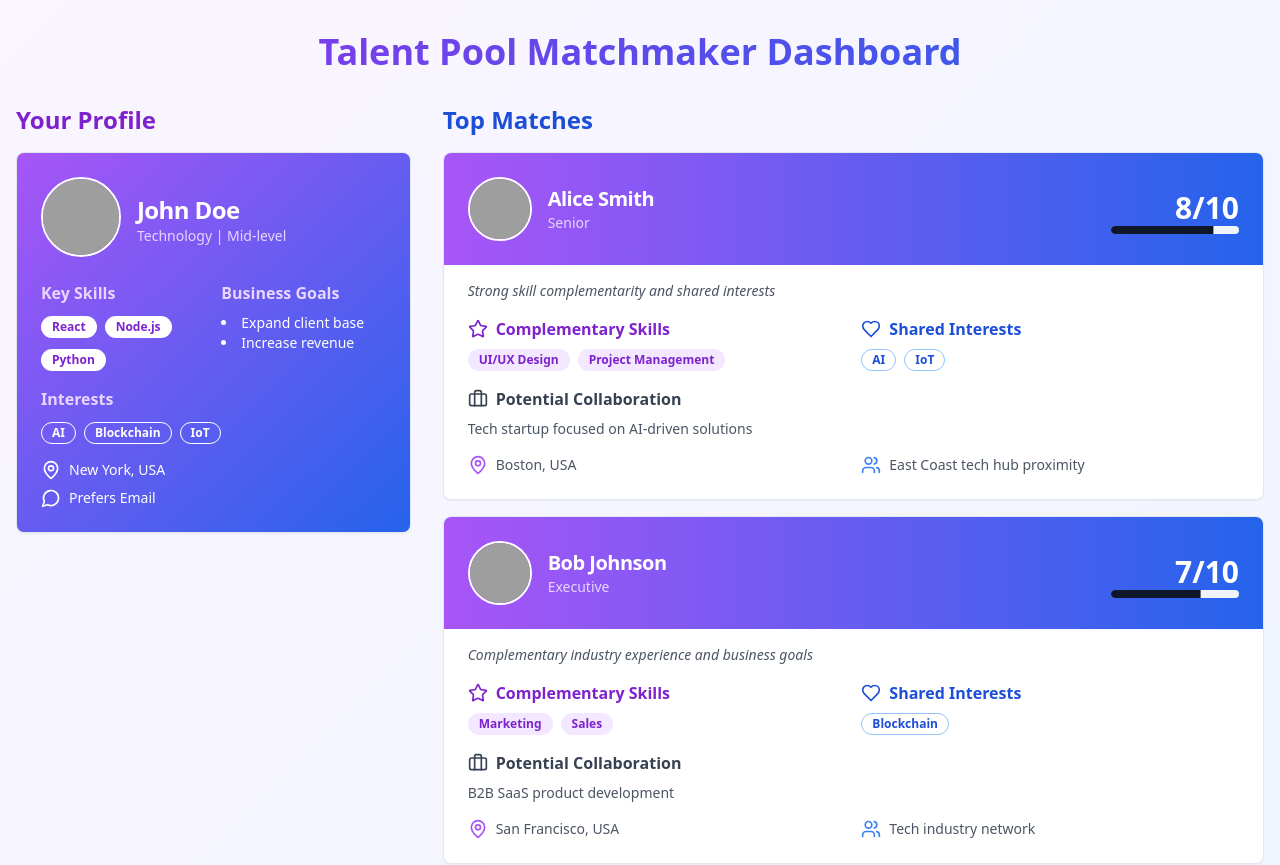
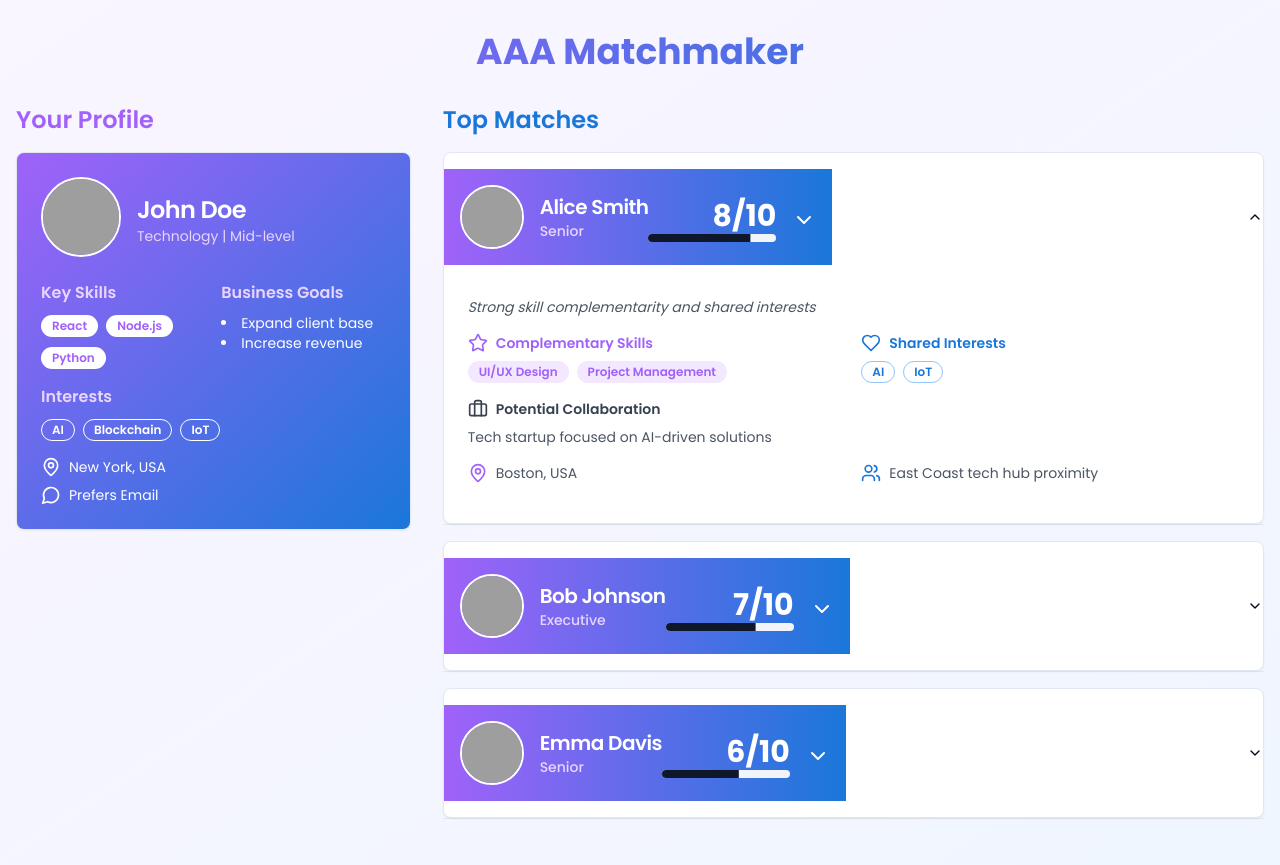
Before and after one commit to GPT-Engineer-App/matchmaker-89, a React (Vite) app: page / in a window 1280 px wide. Shown: the top 865 px of the page. Built offline with nearby package versions, Linux system fonts and the light colour scheme; grey boxes are pictures that could not be loaded.

Commit message:
GPT Engineer Update [skip gpt_engineer]

```diff
--- a/index.html
+++ b/index.html
@@ -4,9 +4,10 @@
     <meta charset="UTF-8" />
     <link rel="icon" type="image/svg+xml" href="/vite.svg" />
     <meta name="viewport" content="width=device-width, initial-scale=1.0" />
-    <title>GPT Engineer</title>
+    <title>AAA Matchmaker</title>
+    <link href="https://fonts.googleapis.com/css2?family=Poppins:wght@300;400;500;600;700&display=swap" rel="stylesheet">
   </head>
-  <body>
+  <body class="font-['Poppins']">
     <div id="root"></div>
     <script type="module" src="/src/main.jsx"></script>
     <script src="/.gpt_engineer/index.js" type="module"></script>
--- a/src/pages/Index.jsx
+++ b/src/pages/Index.jsx
@@ -3,8 +3,14 @@ import { Card, CardContent, CardHeader, CardTitle } from "@/components/ui/card";
 import { Avatar, AvatarFallback, AvatarImage } from "@/components/ui/avatar";
 import { Badge } from "@/components/ui/badge";
 import { Progress } from "@/components/ui/progress";
-import { MapPin, Briefcase, Heart, Star, Users, MessageCircle } from "lucide-react";
-import { motion } from "framer-motion";
+import { MapPin, Briefcase, Heart, Star, Users, MessageCircle, ChevronDown } from "lucide-react";
+import { motion, AnimatePresence } from "framer-motion";
+import {
+  Accordion,
+  AccordionContent,
+  AccordionItem,
+  AccordionTrigger,
+} from "@/components/ui/accordion";
 
 const fetchDashboardData = async () => {
   const params = new URLSearchParams(window.location.search);
@@ -70,7 +76,7 @@ const fetchDashboardData = async () => {
 };
 
 const MemberCard = ({ member }) => (
-  <Card className="mb-6 bg-gradient-to-br from-purple-500 to-blue-600 text-white">
+  <Card className="mb-6 bg-gradient-to-br from-[#A062F9] to-[#1A77DA] text-white">
     <CardHeader className="flex flex-row items-center gap-4">
       <Avatar className="h-20 w-20 border-2 border-white">
         <AvatarImage src={member.image_url} alt={member.name} />
@@ -98,7 +104,7 @@ const MemberCard = ({ member }) => (
                 animate={{ opacity: 1, y: 0 }}
                 transition={{ duration: 0.5, delay: index * 0.1 }}
               >
-                <Badge variant="secondary" className="bg-white text-purple-700">{skill}</Badge>
+                <Badge variant="secondary" className="bg-white text-[#A062F9]">{skill}</Badge>
               </motion.div>
             ))}
           </div>
@@ -162,20 +168,24 @@ const MemberCard = ({ member }) => (
   </Card>
 );
 
-const MatchCard = ({ match }) => (
-  <Card className="mb-4 overflow-hidden">
-    <CardHeader className="flex flex-row items-center justify-between bg-gradient-to-r from-purple-500 to-blue-600 text-white">
+const MatchCard = ({ match, index }) => (
+  <Accordion type="single" collapsible className="mb-4" defaultValue={index === 0 ? `item-${index}` : undefined}>
+    <AccordionItem value={`item-${index}`}>
+      <Card className="overflow-hidden">
+        <AccordionTrigger className="w-full">
+          <CardHeader className="flex flex-row items-center justify-between bg-gradient-to-r from-[#A062F9] to-[#1A77DA] text-white p-4">
             <div className="flex items-center gap-4">
               <Avatar className="h-16 w-16 border-2 border-white">
                 <AvatarImage src={match.image_url} alt={match.name} />
                 <AvatarFallback>{match.name.split(' ').map(n => n[0]).join('')}</AvatarFallback>
               </Avatar>
-        <div>
+              <div className="text-left">
                 <CardTitle className="text-xl">{match.name}</CardTitle>
                 <p className="text-sm text-purple-200">{match.experience_level}</p>
               </div>
             </div>
-      <div className="text-right">
+            <div className="text-right flex items-center gap-4">
+              <div>
                 <div className="text-3xl font-bold">{match.matching_score}/10</div>
                 <motion.div
                   initial={{ width: 0 }}
@@ -185,74 +195,65 @@ const MatchCard = ({ match }) => (
                   <Progress value={match.matching_score * 10} className="w-32 h-2" />
                 </motion.div>
               </div>
+              <ChevronDown className="h-6 w-6 transition-transform duration-200" />
+            </div>
           </CardHeader>
+        </AccordionTrigger>
+        <AccordionContent>
           <CardContent className="pt-4">
-      <motion.p
-        initial={{ opacity: 0 }}
-        animate={{ opacity: 1 }}
-        transition={{ duration: 0.5 }}
-        className="text-sm mb-4 italic text-gray-600"
+            <AnimatePresence>
+              <motion.div
+                initial={{ opacity: 0, height: 0 }}
+                animate={{ opacity: 1, height: "auto" }}
+                exit={{ opacity: 0, height: 0 }}
+                transition={{ duration: 0.3 }}
               >
-        {match.explanation}
-      </motion.p>
+                <p className="text-sm mb-4 italic text-gray-600">{match.explanation}</p>
                 <div className="grid grid-cols-2 gap-4">
-        <motion.div
-          initial={{ opacity: 0, y: 20 }}
-          animate={{ opacity: 1, y: 0 }}
-          transition={{ duration: 0.5, delay: 0.2 }}
-        >
-          <h4 className="font-semibold mb-2 flex items-center gap-2 text-purple-700">
+                  <div>
+                    <h4 className="font-semibold mb-2 flex items-center gap-2 text-[#A062F9]">
                       <Star className="h-5 w-5" /> Complementary Skills
                     </h4>
                     <div className="flex flex-wrap gap-2">
                       {match.complementary_skills.map(skill => (
-              <Badge key={skill} variant="secondary" className="bg-purple-100 text-purple-700">{skill}</Badge>
+                        <Badge key={skill} variant="secondary" className="bg-purple-100 text-[#A062F9]">{skill}</Badge>
                       ))}
                     </div>
-        </motion.div>
-        <motion.div
-          initial={{ opacity: 0, y: 20 }}
-          animate={{ opacity: 1, y: 0 }}
-          transition={{ duration: 0.5, delay: 0.3 }}
-        >
-          <h4 className="font-semibold mb-2 flex items-center gap-2 text-blue-700">
+                  </div>
+                  <div>
+                    <h4 className="font-semibold mb-2 flex items-center gap-2 text-[#1A77DA]">
                       <Heart className="h-5 w-5" /> Shared Interests
                     </h4>
                     <div className="flex flex-wrap gap-2">
                       {match.shared_interests.map(interest => (
-              <Badge key={interest} variant="outline" className="border-blue-300 text-blue-700">{interest}</Badge>
+                        <Badge key={interest} variant="outline" className="border-blue-300 text-[#1A77DA]">{interest}</Badge>
                       ))}
                     </div>
-        </motion.div>
                   </div>
-      <motion.div
-        initial={{ opacity: 0, y: 20 }}
-        animate={{ opacity: 1, y: 0 }}
-        transition={{ duration: 0.5, delay: 0.4 }}
-        className="mt-4"
-      >
+                </div>
+                <div className="mt-4">
                   <h4 className="font-semibold mb-2 flex items-center gap-2 text-gray-700">
                     <Briefcase className="h-5 w-5" /> Potential Collaboration
                   </h4>
                   <p className="text-sm text-gray-600">{match.potential_collaboration}</p>
-      </motion.div>
-      <motion.div
-        initial={{ opacity: 0, y: 20 }}
-        animate={{ opacity: 1, y: 0 }}
-        transition={{ duration: 0.5, delay: 0.5 }}
-        className="mt-4 grid grid-cols-2 gap-4 text-sm text-gray-600"
-      >
+                </div>
+                <div className="mt-4 grid grid-cols-2 gap-4 text-sm text-gray-600">
                   <div className="flex items-center gap-2">
-          <MapPin className="h-5 w-5 text-purple-500" />
+                    <MapPin className="h-5 w-5 text-[#A062F9]" />
                     <span>{match.location}</span>
                   </div>
                   <div className="flex items-center gap-2">
-          <Users className="h-5 w-5 text-blue-500" />
+                    <Users className="h-5 w-5 text-[#1A77DA]" />
                     <span>{match.geographical_synergy}</span>
                   </div>
+                </div>
               </motion.div>
+            </AnimatePresence>
           </CardContent>
+        </AccordionContent>
       </Card>
+    </AccordionItem>
+  </Accordion>
 );
 
 const Index = () => {
@@ -261,18 +262,18 @@ const Index = () => {
     queryFn: fetchDashboardData
   });
 
-  if (isLoading) return <div className="text-center mt-8 text-2xl text-purple-600">Loading...</div>;
+  if (isLoading) return <div className="text-center mt-8 text-2xl text-[#A062F9]">Loading...</div>;
   if (error) return <div className="text-center mt-8 text-2xl text-red-500">Error: {error.message}</div>;
 
   return (
-    <div className="container mx-auto px-4 py-8 bg-gradient-to-br from-purple-50 to-blue-50 min-h-screen">
+    <div className="container mx-auto px-4 py-8 bg-gradient-to-br from-purple-50 to-blue-50 min-h-screen font-['Poppins']">
       <motion.h1
         initial={{ opacity: 0, y: -20 }}
         animate={{ opacity: 1, y: 0 }}
         transition={{ duration: 0.5 }}
-        className="text-4xl font-bold mb-8 text-center text-transparent bg-clip-text bg-gradient-to-r from-purple-600 to-blue-600"
+        className="text-4xl font-bold mb-8 text-center text-transparent bg-clip-text bg-gradient-to-r from-[#A062F9] to-[#1A77DA]"
       >
-        Talent Pool Matchmaker Dashboard
+        AAA Matchmaker
       </motion.h1>
       <div className="grid md:grid-cols-3 gap-8">
         <motion.div
@@ -281,7 +282,7 @@ const Index = () => {
           transition={{ duration: 0.5, delay: 0.2 }}
           className="md:col-span-1"
         >
-          <h2 className="text-2xl font-semibold mb-4 text-purple-700">Your Profile</h2>
+          <h2 className="text-2xl font-semibold mb-4 text-[#A062F9]">Your Profile</h2>
           <MemberCard member={data.member} />
         </motion.div>
         <motion.div
@@ -290,7 +291,7 @@ const Index = () => {
           transition={{ duration: 0.5, delay: 0.3 }}
           className="md:col-span-2"
         >
-          <h2 className="text-2xl font-semibold mb-4 text-blue-700">Top Matches</h2>
+          <h2 className="text-2xl font-semibold mb-4 text-[#1A77DA]">Top Matches</h2>
           {data.matches.map((match, index) => (
             <motion.div
               key={`${match.name}-${index}`}
@@ -298,7 +299,7 @@ const Index = () => {
               animate={{ opacity: 1, y: 0 }}
               transition={{ duration: 0.5, delay: 0.4 + index * 0.1 }}
             >
-              <MatchCard match={match} />
+              <MatchCard match={match} index={index} />
             </motion.div>
           ))}
         </motion.div>
```
Lines whose indentation alone changed are shown as unchanged.
